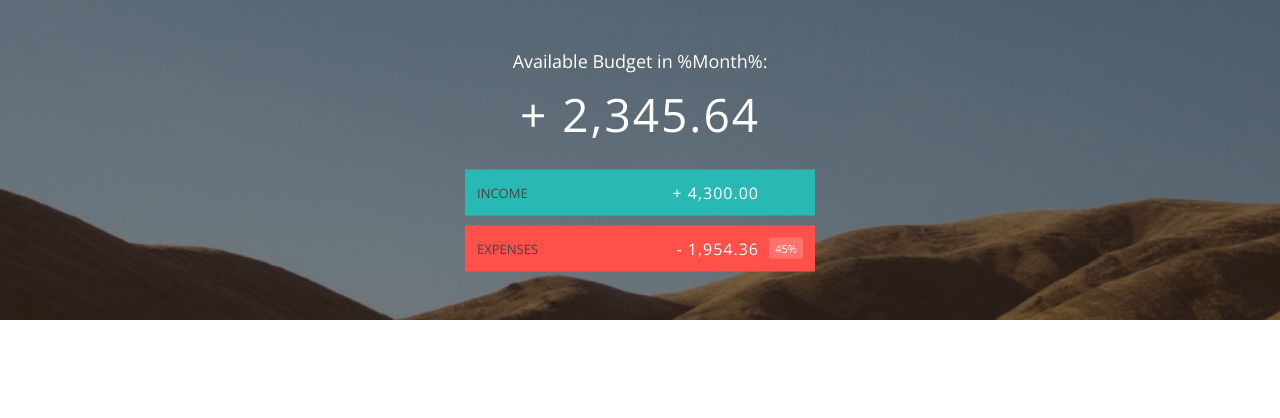
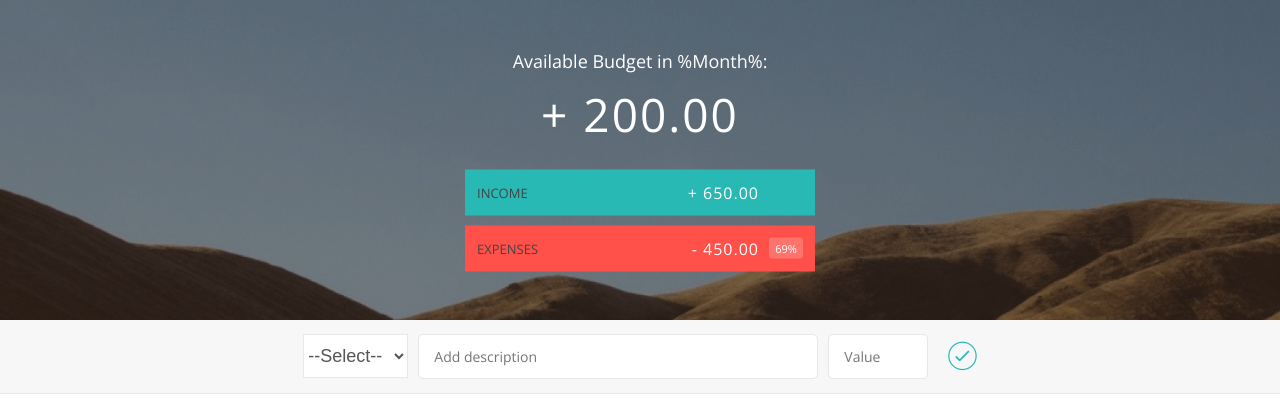
Before and after one commit to debowale1/react-budgety-app, a React (Create React App) app: page / in a window 1280 px wide. Shown: the top 418 px of the page. Built offline with nearby package versions, Linux system fonts and the light colour scheme.

Commit message:
added AddBudget component

```diff
--- a/src/App.css
+++ b/src/App.css
@@ -131,7 +131,7 @@ body {
 }
 
 .add__type {
-  width: 55px;
+  width: 105px;
   border: 1px solid #e7e7e7;
   height: 44px;
   font-size: 18px;
--- a/src/App.js
+++ b/src/App.js
@@ -1,13 +1,61 @@
-import React from "react";
+import React, { Component } from "react";
 import Top from "./components/Top";
+import AddBudget from "./components/AddBudget";
 import "./App.css";
 
-function App() {
-  return (
-    <div className="App">
-      <Top />
-    </div>
-  );
+class App extends Component {
+  state = {
+    allData: [
+      { id: 1, description: "website design", amount: 500, type: "inc" },
+      { id: 2, description: "Cash Gift", amount: 150, type: "inc" },
+      { id: 3, description: "Rent", amount: 350, type: "exp" },
+      { id: 4, description: "Data Sub", amount: 100, type: "exp" },
+    ],
+  };
+
+  generateRandomID = () => {
+    return Math.floor(Math.random() * 1000000);
+  };
+
+  //handle submit
+  handleClick = (type, description, value) => {
+    console.log(type, description, value);
+
+    //create new budget item
+    const newItem = {
+      id: this.generateRandomID(),
+      description,
+      amount: +value,
+      type,
+    };
+    //add the new Item to the state
+    this.setState({ allData: [...this.state.allData, newItem] });
+  };
+  render() {
+    const { allData } = this.state;
+    const incomes = allData.filter((item) => item.type === "inc");
+    const expenses = allData.filter((item) => item.type === "exp");
+    //calculate totals
+    const totalIncome = incomes.reduce((acc, cur) => acc + cur.amount, 0);
+    const totalExpense = expenses.reduce((acc, cur) => acc + cur.amount, 0);
+    //budget value
+    const budgetValue = totalIncome - totalExpense;
+    //calculate expense %
+    const expensePercentage = (totalExpense / totalIncome) * 100;
+    return (
+      <div className="App">
+        <Top
+          totalIncome={totalIncome}
+          totalExpense={totalExpense}
+          budgetValue={budgetValue}
+          expensePercentage={expensePercentage}
+        />
+        <div className="bottom">
+          <AddBudget handleClick={this.handleClick} />
+        </div>
+      </div>
+    );
+  }
 }
 
 export default App;
--- /dev/null
+++ b/src/components/AddBudget.js
@@ -0,0 +1,67 @@
+import React, { Component } from "react";
+
+class AddBudget extends Component {
+  state = {
+    type: "",
+    description: "",
+    value: "",
+  };
+
+  handleChange = (e) => {
+    this.setState({ [e.target.name]: e.target.value });
+  };
+
+  // handleClick = () => {
+  //   console.log("got here");
+  // };
+
+  render() {
+    const { type, description, value } = this.state;
+    return (
+      <div className="add">
+        <div className="add__container">
+          <select
+            value={type}
+            onChange={this.handleChange}
+            className="add__type"
+            name="type"
+          >
+            <option value="">--Select--</option>
+            <option value="inc">+</option>
+            <option value="exp">-</option>
+          </select>
+          <input
+            type="text"
+            className="add__description"
+            placeholder="Add description"
+            value={description}
+            name="description"
+            onChange={this.handleChange}
+          />
+          <input
+            type="number"
+            className="add__value"
+            placeholder="Value"
+            value={value}
+            name="value"
+            onChange={this.handleChange}
+          />
+
+          <button
+            className="add__btn"
+            onClick={this.props.handleClick.bind(
+              this,
+              type,
+              description,
+              value
+            )}
+          >
+            <i className="ion-ios-checkmark-outline"></i>
+          </button>
+        </div>
+      </div>
+    );
+  }
+}
+
+export default AddBudget;
--- a/src/components/Top.js
+++ b/src/components/Top.js
@@ -3,6 +3,12 @@ import React, { Component } from "react";
 class Top extends Component {
   state = {};
   render() {
+    const {
+      totalIncome,
+      totalExpense,
+      budgetValue,
+      expensePercentage,
+    } = this.props;
     return (
       <div className="top">
         <div className="budget">
@@ -11,12 +17,14 @@ class Top extends Component {
             <span className="budget__title--month">%Month%</span>:
           </div>
 
-          <div className="budget__value">+ 2,345.64</div>
+          <div className="budget__value">+ {budgetValue.toFixed(2)}</div>
 
           <div className="budget__income clearfix">
             <div className="budget__income--text">Income</div>
             <div className="right">
-              <div className="budget__income--value">+ 4,300.00</div>
+              <div className="budget__income--value">
+                + {totalIncome.toFixed(2)}
+              </div>
               <div className="budget__income--percentage">&nbsp;</div>
             </div>
           </div>
@@ -24,8 +32,12 @@ class Top extends Component {
           <div className="budget__expenses clearfix">
             <div className="budget__expenses--text">Expenses</div>
             <div className="right clearfix">
-              <div className="budget__expenses--value">- 1,954.36</div>
-              <div className="budget__expenses--percentage">45%</div>
+              <div className="budget__expenses--value">
+                - {totalExpense.toFixed(2)}
+              </div>
+              <div className="budget__expenses--percentage">
+                {Math.round(expensePercentage)}%
+              </div>
             </div>
           </div>
         </div>
```
